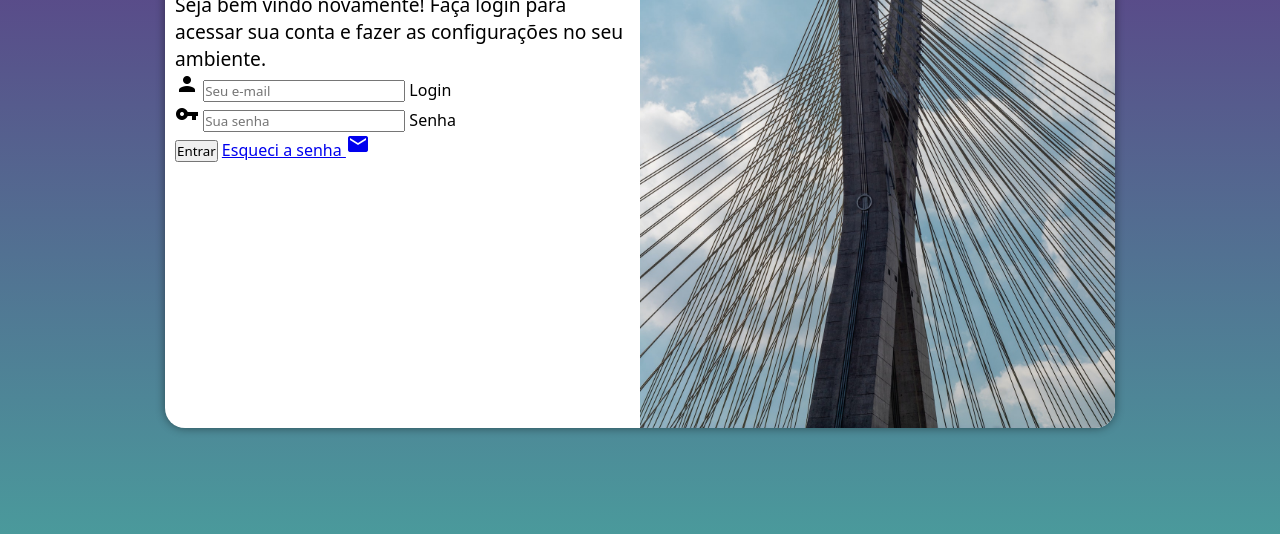
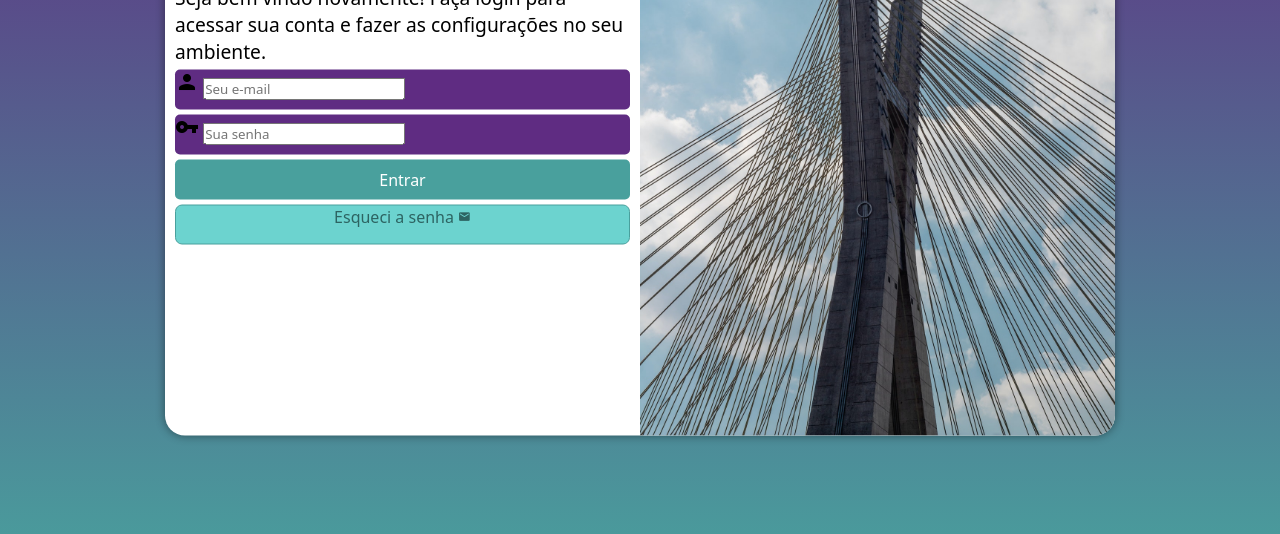
Before and after one commit to GabrielBonavolunta/projeto-login, a plain HTML site: page index.html in a window 1280 px wide. Shown: the part 222-756 px from the top of the page. Drawn offline with Linux system fonts and the light colour scheme.

Commit message:
Formatação do formulário

```diff
--- a/estilos/style.css
+++ b/estilos/style.css
@@ -35,7 +35,7 @@ section#login{
     width: 250px;
     background-color: white;
     width: 250px;
-    height: 500px;
+    height: 515px;
     border-radius: 20px;
     box-shadow: 0px 0px 10px rgba(0, 0, 0, 0.450);
     transition: width .3s, height .3s;
@@ -63,3 +63,54 @@ div#formulario > h1{
 div#formulario > p {
     font-size: 0.8em;
 }
+
+form > div.campo{
+    background-color: #5F2C82;
+    width: 100%;
+    display: block;
+    height: 40px;
+    border-radius: 5px;
+    margin: 5px 0px;
+}
+
+div.campo > label{
+    display: none;
+}
+
+form > input[type=submit]{
+    display: block;
+    font-size: 1em;
+    width: 100%;
+    height: 40px;
+    background-color: #49A09D;
+    color: white;
+    border: none;
+    border-radius: 5px;
+}
+
+form > input[type=submit]:hover{
+    background-color: #2D6462;
+    cursor: pointer;
+}
+
+form > a.botao{
+    display: block;
+    text-align: center;
+    font-size: 1em;
+    width: 100%;
+    height: 40px;
+    background-color: #6CD3CF;
+    border-radius: 7px;
+    border: 1px solid #49A09D;
+    text-decoration: none;
+    color: #2D6462;
+    margin-top: 5px;
+}
+
+form > a.botao:hover{
+    background-color: #6CD6CF;
+}
+
+form > a.botao > i{
+    font-size: 0.8em;
+}
--- a/index.html
+++ b/index.html
@@ -31,7 +31,7 @@
                     </div>
 
                     <input type="submit" value="Entrar">
-                    <a href="esqueci.html">Esqueci a senha <i class="material-icons">mail</i></a>
+                    <a href="esqueci.html" class="botao">Esqueci a senha <i class="material-icons">mail</i></a>
                 </form>
             </div>
         </section>
```
